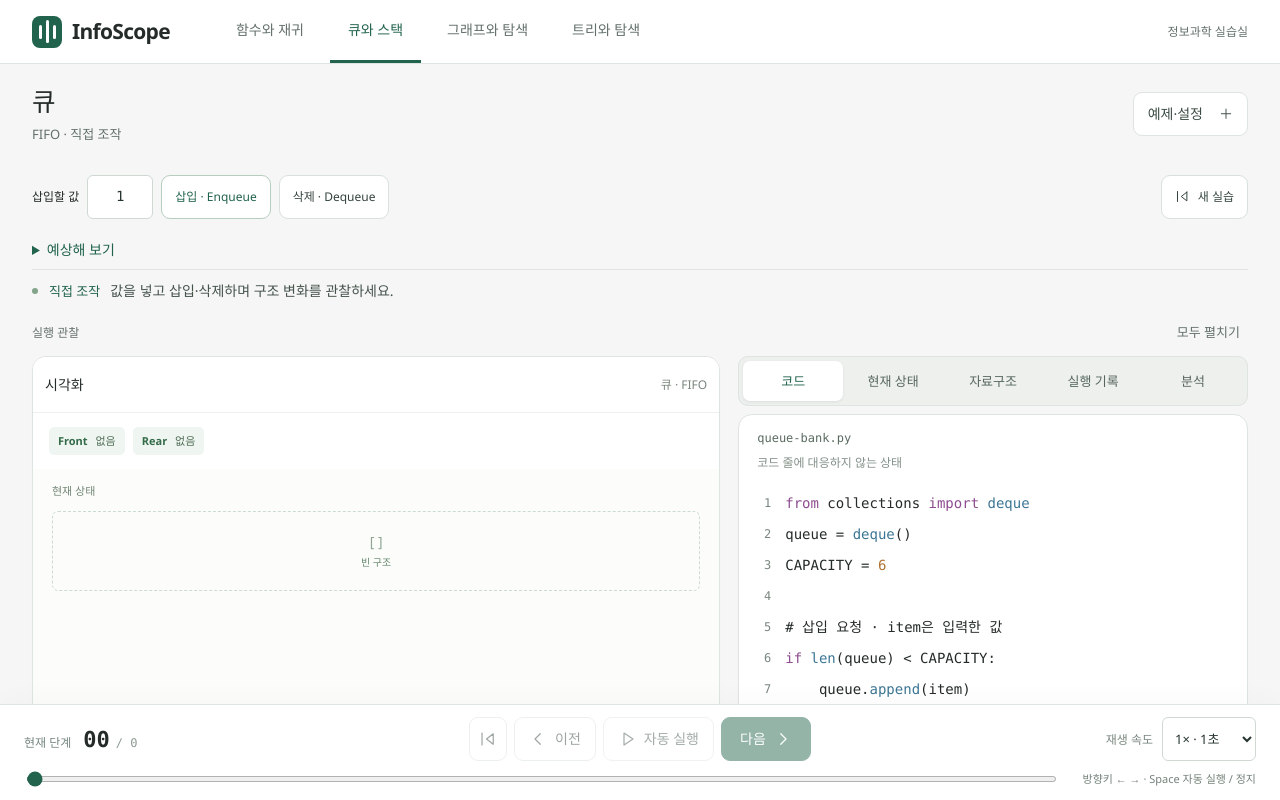
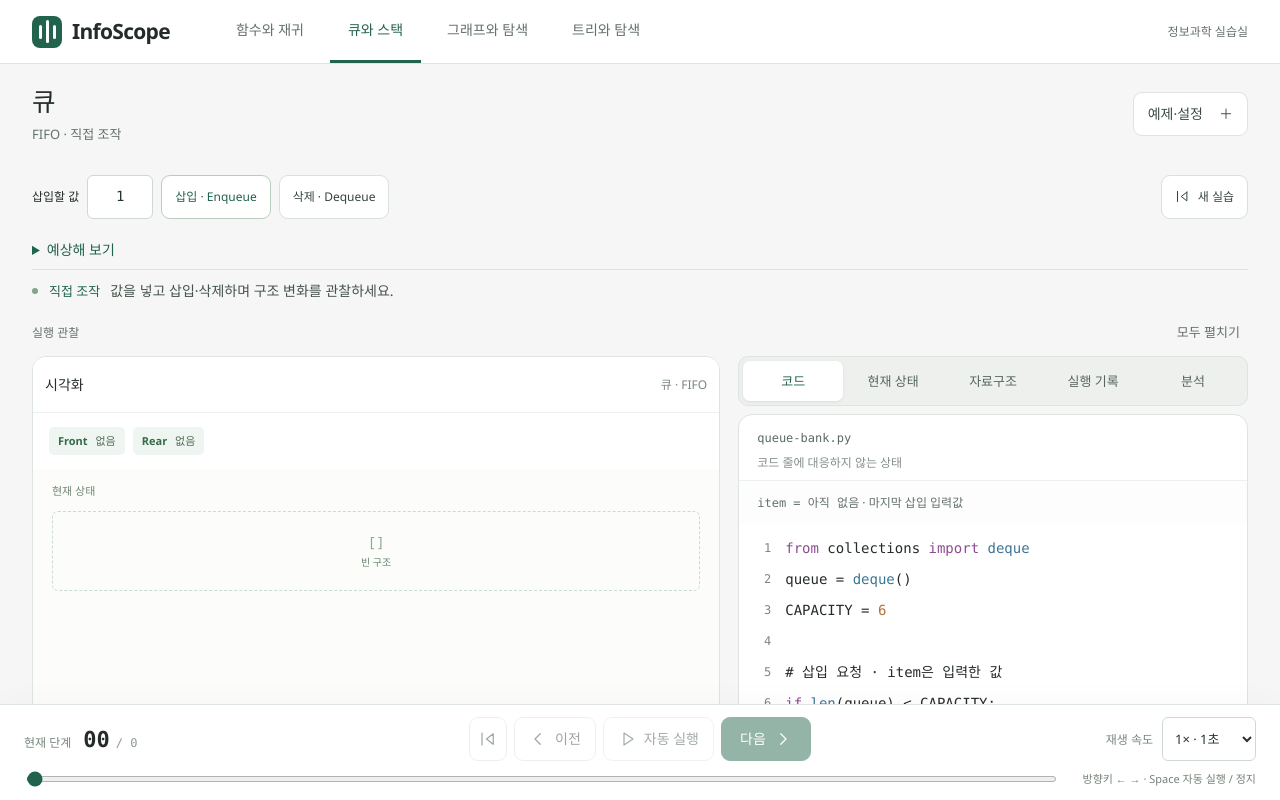
Before and after one commit to jongtae8301/imseongtaek, a React (Vite) app: page / in a window 1280 px wide. Both pictures are taken after a click on the button "큐와 스택". Shown: the top 800 px of the page. Built offline with nearby package versions, Linux system fonts and the light colour scheme.

Commit message:
Show reusable operation code and snapshot input values

```diff
--- a/src/components/CodePanel.tsx
+++ b/src/components/CodePanel.tsx
@@ -1,5 +1,6 @@
 import type { ExecutionRun, Snapshot } from '../engine/types';
 import { Panel } from './Panel';
+import { formatValue } from './format';
 
 function CodeLine({ text }: { text: string }) {
   return (
@@ -59,6 +60,11 @@ export function CodePanel({
               {step?.source ? `방금 실행한 줄 ${step.source.line}` : '코드 줄에 대응하지 않는 상태'}
             </span>
           </div>
+          {profile === 'linear' && (
+            <p className="panel-footnote">
+              <code>item = {formatValue(step?.globals.item)}</code> · 마지막 삽입 입력값
+            </p>
+          )}
           <ol className="source-code" aria-label="예제 Python 코드" tabIndex={0} data-scroll-region>
             {run.metadata.code.lines.map((line, i) => (
               <li
@@ -84,7 +90,7 @@ export function CodePanel({
                 : profile === 'graph'
                   ? 'adj·빈 기록·함수 정의는 초기 상태로 준비합니다. 이후 탐색 행을 실행한 상태를 표시합니다.'
                   : profile === 'linear'
-                    ? '조건 검사와 실제 삽입·삭제를 나누어 추적합니다. 내장 메서드의 내부 실행은 펼치지 않습니다.'
+                    ? '삽입·삭제 요청에 맞는 코드 조각만 실행합니다. item은 조건 검사 전에 준비한 입력값이며, 같은 코드를 반복 사용합니다. 내장 메서드의 내부 실행은 펼치지 않습니다.'
                     : '호출 줄은 함수에 진입할 때, 대입은 반환 후 완료될 때 다시 강조합니다.'}
             </p>
           </details>
--- a/src/components/LinearPanels.tsx
+++ b/src/components/LinearPanels.tsx
@@ -144,7 +144,7 @@ export function LinearStatePanel({ step }: { step: Snapshot | null }) {
             </span>
           </div>
           <Values
-            label="마지막 삭제 결과를 저장한 전역 변수"
+            label="삽입 입력과 마지막 삭제 결과"
             items={step.globals}
             prefix="globals"
             step={step}
```
